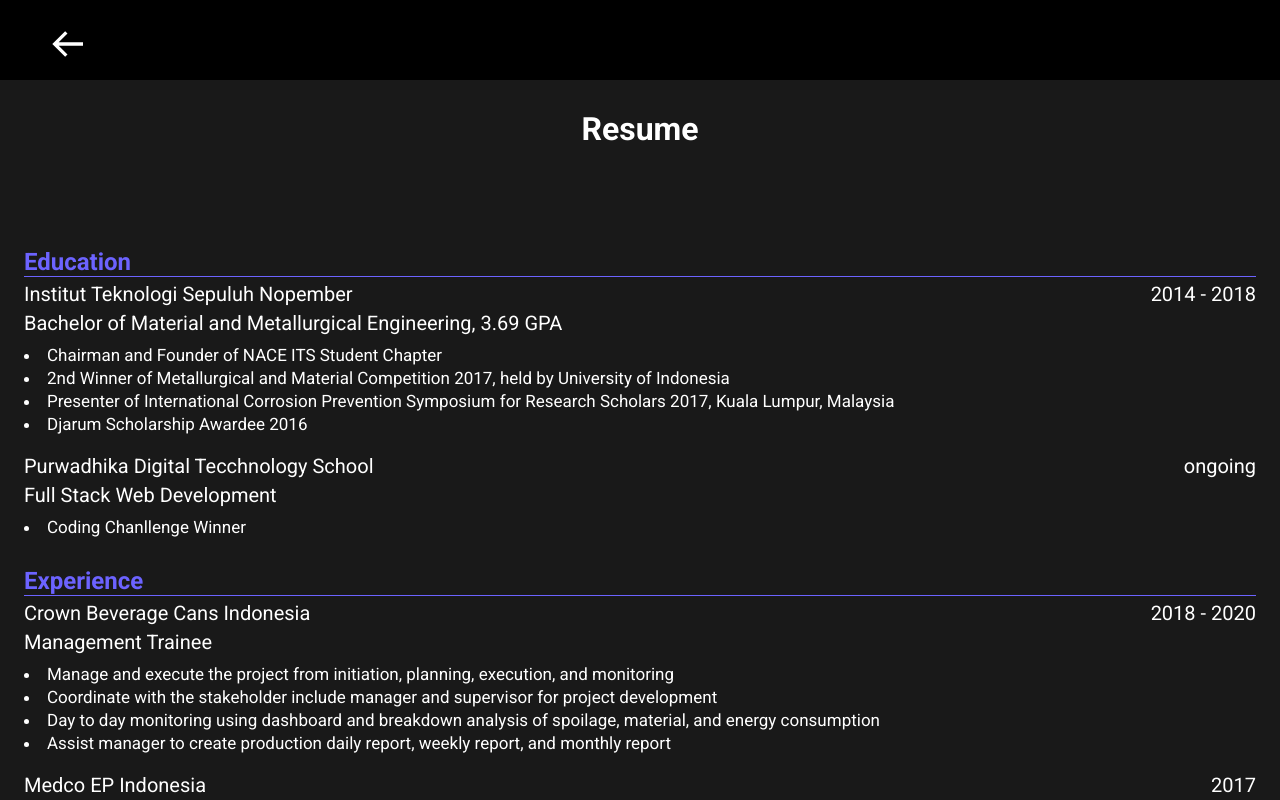
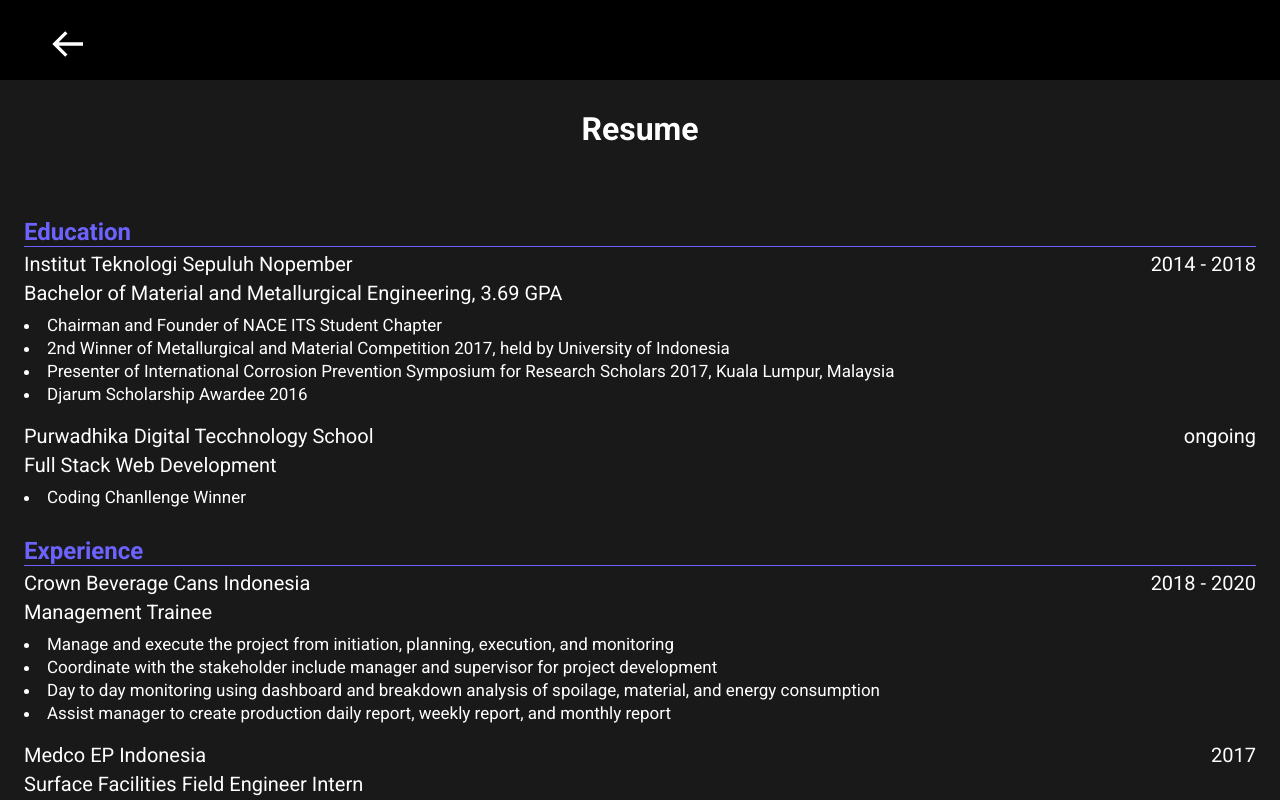
Before and after one commit to idoyudha/react-portofolio, a React (Create React App) app: page /resume in a window 1280 px wide. Shown: the top 800 px of the page. Built offline with nearby package versions, Linux system fonts and the light colour scheme.

Commit message:
Customize scrollbar

```diff
--- a/src/App.css
+++ b/src/App.css
@@ -4,3 +4,14 @@
   padding: 0;
   font-family: 'Roboto', sans-serif;
 }
+
+
+::-webkit-scrollbar {
+  width: 8px;
+  background: #121212;
+}
+
+::-webkit-scrollbar-thumb {
+  background: #6C63FF;
+  border-radius: 5px;
+}
--- a/src/components/ResumeSection/ResumeElements.js
+++ b/src/components/ResumeSection/ResumeElements.js
@@ -7,7 +7,7 @@
     flex-direction: column;
 `
 export const CaptionHeading = styled.h1`
-    margin: 30px auto;
+    margin: 30px auto 0 auto;
 `
 
 export const ResumeWrapper = styled.div`
```
